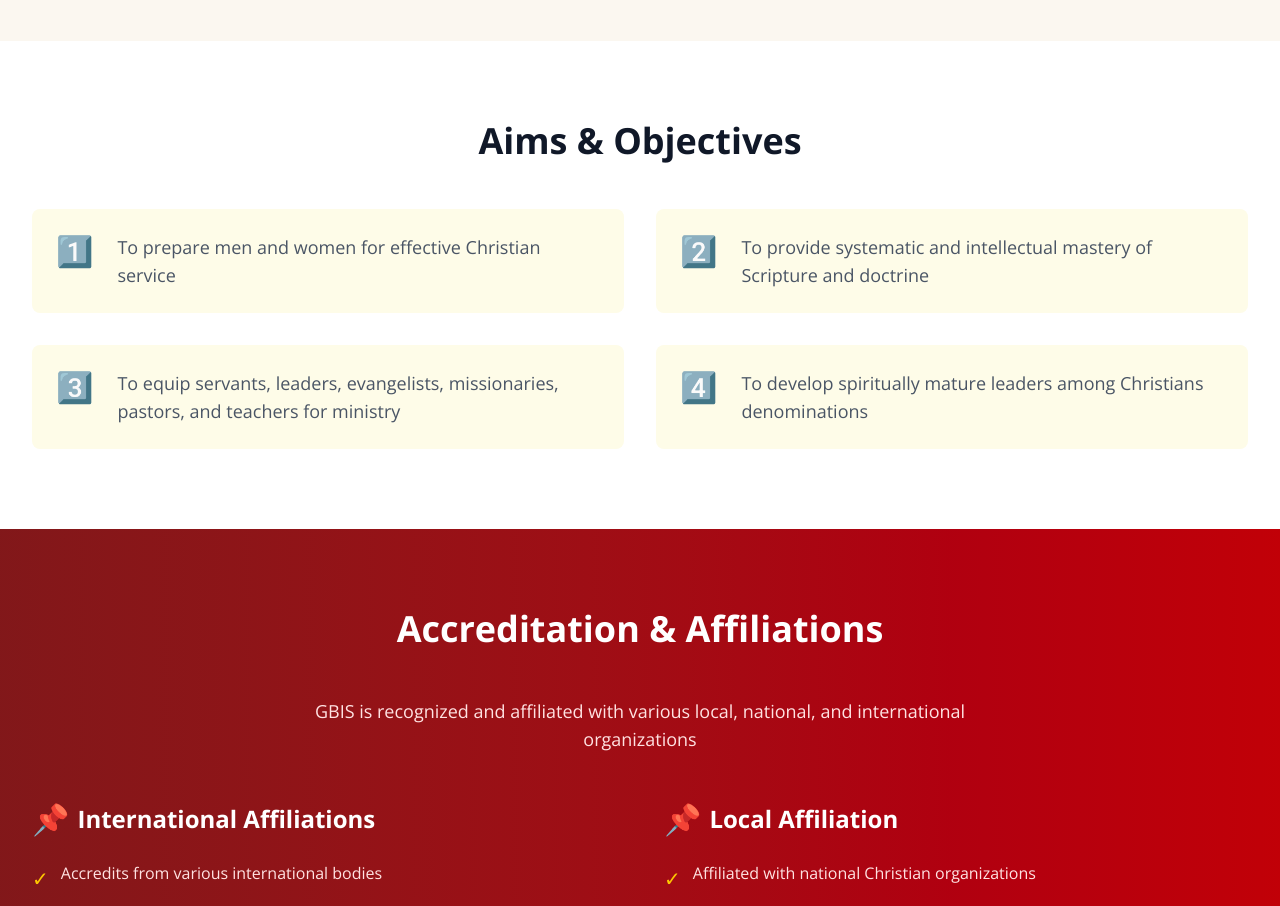
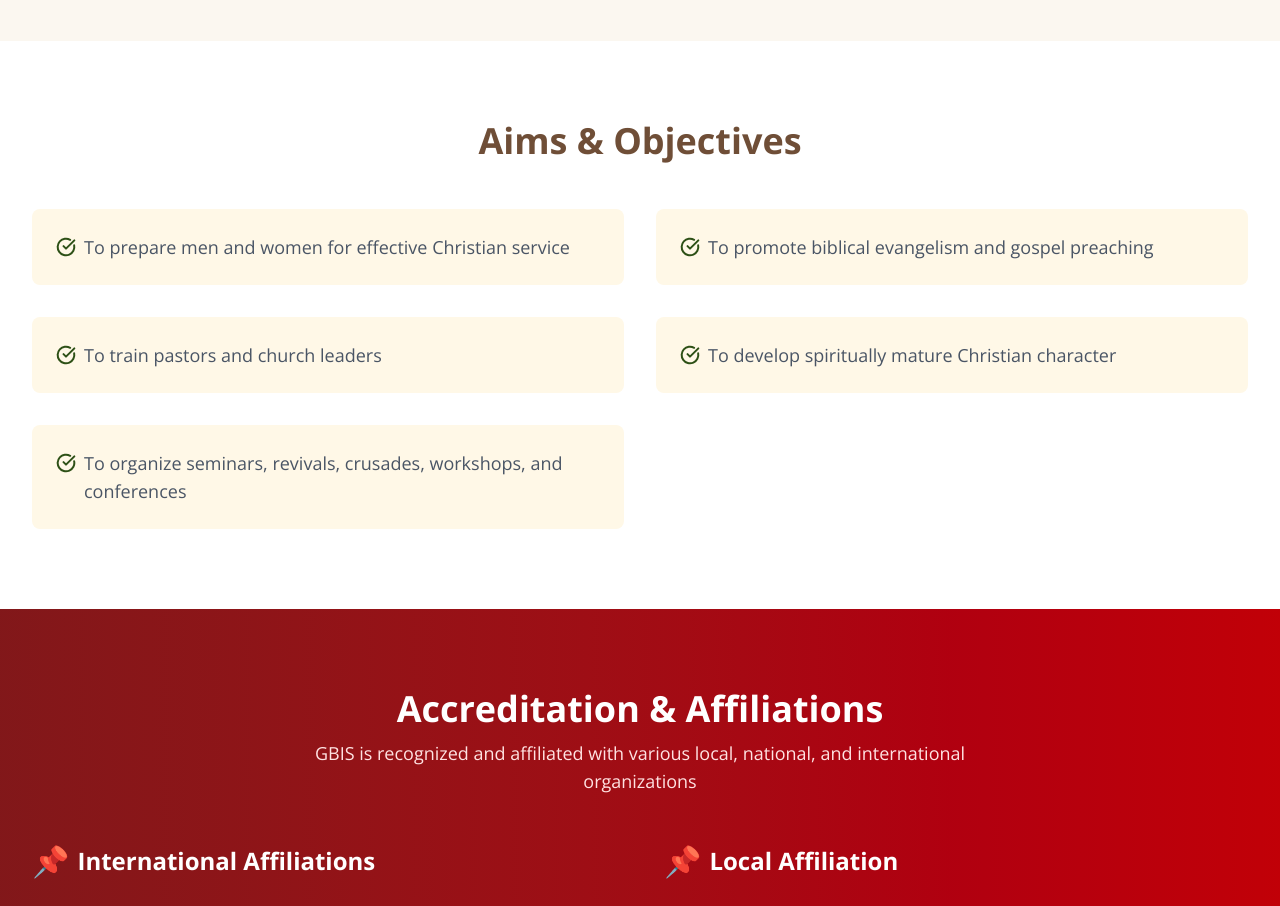
Before and after one commit to Victorwilly/gbcs, a React (Vite) app: page /about in a window 1280 px wide. Shown: the part 2340-3246 px from the top of the page. Built offline with nearby package versions, Linux system fonts and the light colour scheme.

Commit message:
about page ui styling adjusted

```diff
--- a/src/pages/About/About.tsx
+++ b/src/pages/About/About.tsx
@@ -225,23 +225,20 @@ export default function About() {
 
   const aims = [
     {
-      icon: "1️⃣",
       description: "To prepare men and women for effective Christian service",
     },
     {
-      icon: "2️⃣",
-      description:
-        "To provide systematic and intellectual mastery of Scripture and doctrine",
+      description: "To promote biblical evangelism and gospel preaching",
     },
     {
-      icon: "3️⃣",
-      description:
-        "To equip servants, leaders, evangelists, missionaries, pastors, and teachers for ministry",
+      description: "To train pastors and church leaders",
     },
     {
-      icon: "4️⃣",
+      description: "To develop spiritually mature Christian character",
+    },
+    {
       description:
-        "To develop spiritually mature leaders among Christians denominations",
+        "To organize seminars, revivals, crusades, workshops, and conferences",
     },
   ];
 
@@ -482,9 +479,7 @@ export default function About() {
                 className="bg-white p-8 text-center rounded-lg border-gray-200"
               >
                 <div className="w-full flex justify-center">
-                  <div aria-hidden>
-                    {item.icon}
-                  </div>
+                  <div aria-hidden>{item.icon}</div>
                 </div>
                 <h3 className="text-2xl font-bold my-5 text-gray-900">
                   {item.title}
@@ -499,7 +494,7 @@ export default function About() {
       {/* Aims & Objectives */}
       <section className="py-12 md:py-16 lg:py-20 px-4 md:px-6 lg:px-8">
         <div className="max-w-7xl mx-auto">
-          <h2 className="text-4xl font-bold text-center mb-12 text-gray-900">
+          <h2 className="text-4xl font-bold text-center mb-12 text-[#6F4E37]">
             Aims & Objectives
           </h2>
 
@@ -507,9 +502,39 @@ export default function About() {
             {aims.map((aim, index) => (
               <div
                 key={index}
-                className="flex gap-6 items-start bg-yellow-50 p-6 rounded-lg"
+                className="flex gap-2 items-start bg-[#FFF8E7] p-6 rounded-lg"
               >
-                <div className="text-3xl shrink-0">{aim.icon}</div>
+                <div className="w-5 h-5 pt-1">
+                  <svg
+                    width="20"
+                    height="20"
+                    viewBox="0 0 20 20"
+                    fill="none"
+                    xmlns="http://www.w3.org/2000/svg"
+                  >
+                    <g clip-path="url(#clip0_11_1946)">
+                      <path
+                        d="M18.1673 8.33332C18.5479 10.2011 18.2767 12.1428 17.3989 13.8348C16.5211 15.5268 15.0897 16.8667 13.3436 17.6311C11.5975 18.3955 9.64203 18.5381 7.80342 18.0353C5.96482 17.5325 4.35417 16.4145 3.24007 14.8678C2.12597 13.3212 1.57577 11.4394 1.68123 9.53615C1.78668 7.63294 2.5414 5.8234 3.81955 4.4093C5.09769 2.9952 6.82199 2.06202 8.70489 1.76537C10.5878 1.46872 12.5155 1.82654 14.1665 2.77916"
+                        stroke="#2D5016"
+                        stroke-width="2"
+                        stroke-linecap="round"
+                        stroke-linejoin="round"
+                      />
+                      <path
+                        d="M7.5 9.16659L10 11.6666L18.3333 3.33325"
+                        stroke="#2D5016"
+                        stroke-width="2"
+                        stroke-linecap="round"
+                        stroke-linejoin="round"
+                      />
+                    </g>
+                    <defs>
+                      <clipPath id="clip0_11_1946">
+                        <rect width="20" height="20" fill="white" />
+                      </clipPath>
+                    </defs>
+                  </svg>
+                </div>
                 <p className="text-gray-600 text-lg">{aim.description}</p>
               </div>
             ))}
@@ -520,7 +545,7 @@ export default function About() {
       {/* Accreditation & Affiliations */}
       <section className="bg-linear-to-r from-red-900 to-red-700 py-12 md:py-16 lg:py-20 px-4 md:px-6 lg:px-8 text-white">
         <div className="max-w-7xl mx-auto">
-          <h2 className="text-4xl font-bold text-center mb-12">
+          <h2 className="text-4xl font-bold text-center mb-2.5">
             Accreditation & Affiliations
           </h2>
           <p className="text-center text-red-100 max-w-2xl mx-auto mb-12 text-lg">
```
